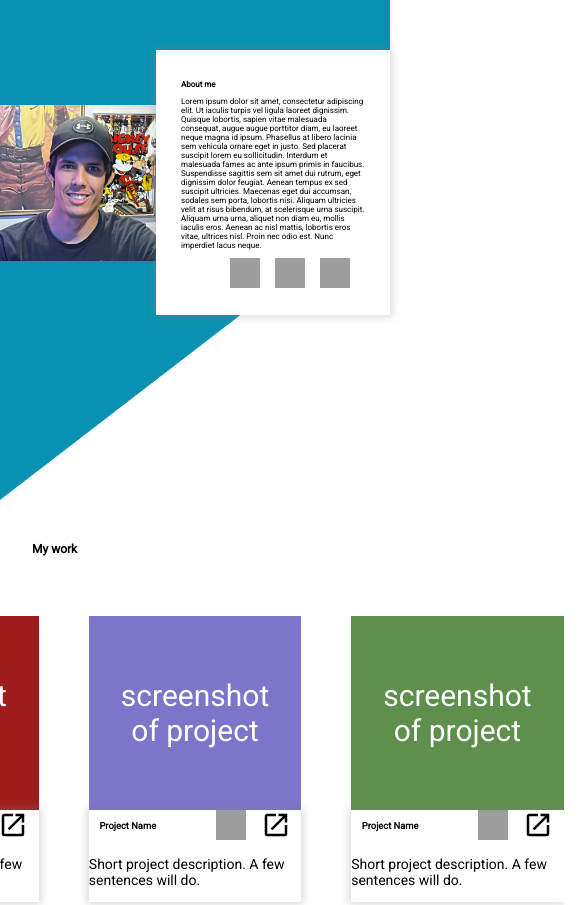
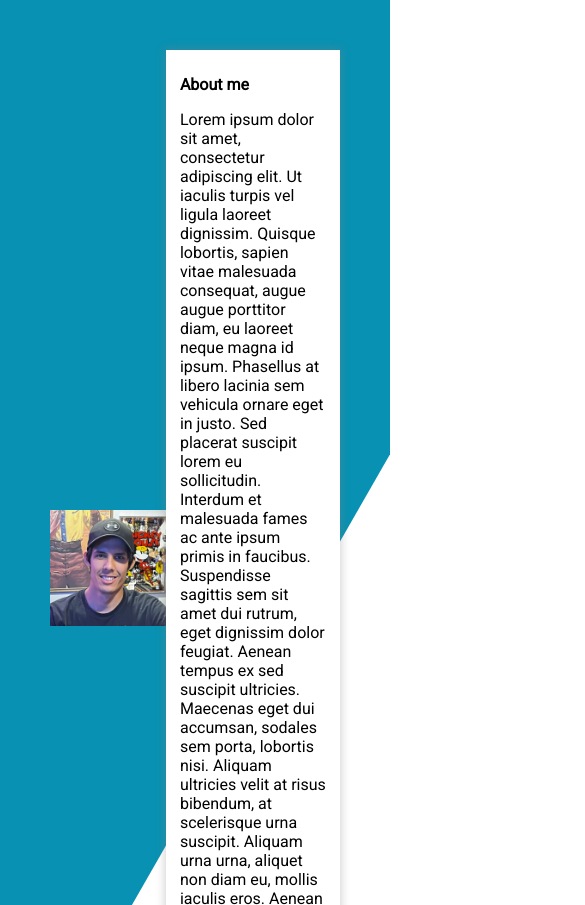
Before and after one commit to CalebTelfer/project-homepage, a plain HTML site: page index.html in a window 390 px wide. Shown: the top 905 px of the page, 585 px wide, since content can reach past the window. Drawn offline with nearby package versions, Linux system fonts and the light colour scheme; grey boxes are pictures that could not be loaded.

Commit message:
height / width / padding more responsive

```diff
--- a/styles.css
+++ b/styles.css
@@ -8,9 +8,8 @@ html, body {
 }
 
 header {
-    height: 500px;
-    min-height: 10vh;
-    width: 100vw;
+    min-height: 500px;
+    width: 100%;
     position: relative;
     overflow: visible;
 }
@@ -18,19 +17,17 @@ header {
 .clippedHead {
     position: absolute;
     inset: 0;
-    width: 100vw;
     background-color: #0891B2;
-    height: 500px;
-    min-height: 10vh;
+    min-height: 500px;
+    width: 100%;
     clip-path: polygon(0 0, 100% 0, 100% 40%, 0% 100%);
     z-index: -1;
 
 }
 
 .aboutMeContainer {
-    padding: 25px;
-    width: 720px;
-    max-width: 60vw;
+    padding: calc(0.75rem + 0.5vw);
+    max-width: 720px;
     background-color: white;
     z-index: 1;
     box-shadow: 0 0 8px 2px rgba(128, 128, 128, 0.3);
@@ -39,8 +36,8 @@ header {
 .aboutMeContainer > div {
     display: flex;
     justify-content: right;
-    gap: 15px;
-    margin-right: 15px;
+    gap: calc(0.75rem + 0.5vw);
+    margin-right: calc(0.75rem + 0.5vw);
 }
 
 .aboutMeContainer > p , h1 {
@@ -60,7 +57,7 @@ header {
     display: flex;
     justify-content: center;
     align-items: center;
-    padding-top: 50px;
+    padding: calc(3rem + 0.5vw);
 }
 
 section {
@@ -137,8 +134,8 @@ article {
 
 footer {
     display: flex;
-    height: 450px;
-    width: 100vw;
+    min-height: 450px;
+    width: 100%;
     background-color: #0891B2;
     justify-content: center;
     align-items: center;
@@ -173,17 +170,3 @@ footer > div > p, footer > div > div > p {
     align-items: center;
     gap: 10px;
 }
-
-
-
-@media (max-width: 768px) {
-    html {
-      font-size: 14px;
-    }
-  }
-
-  @media (max-width: 480px) {
-    html {
-      font-size: 8px;
-    }
-  }
```
